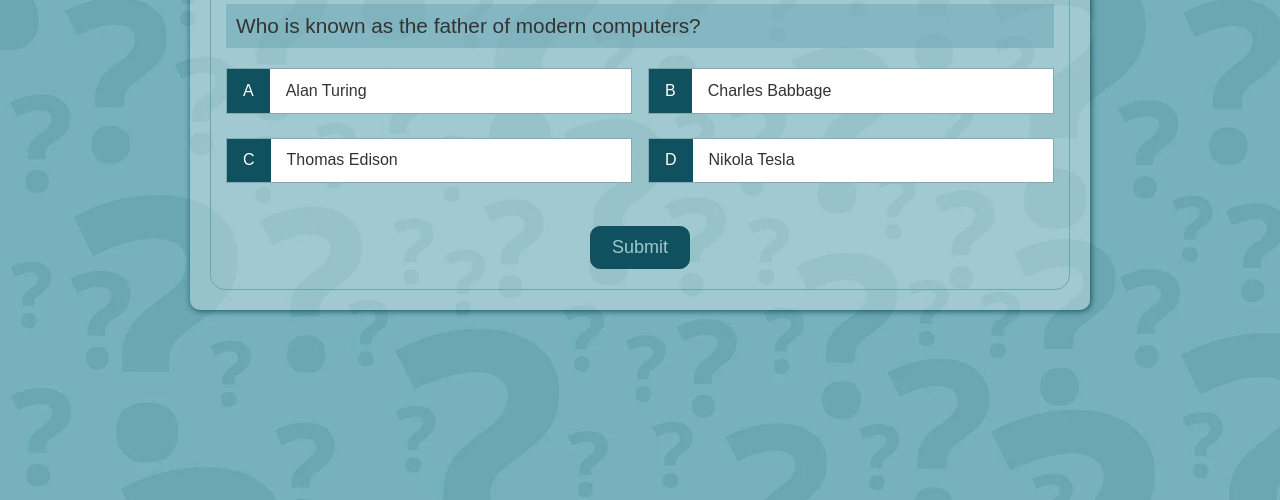
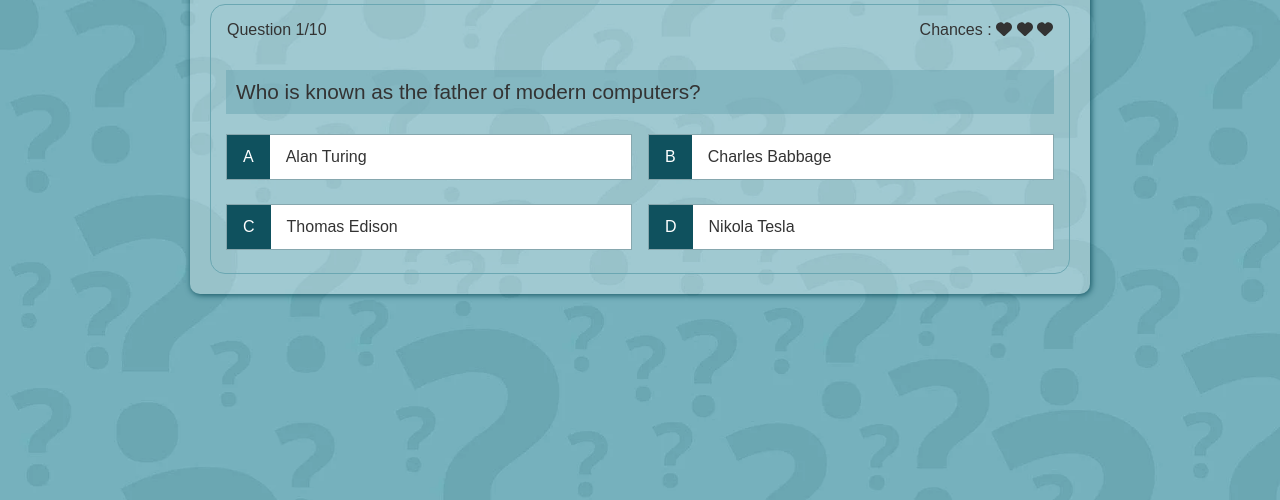
Before and after one commit to gehendrachy/quiz, a plain HTML site: page index.html in a window 1280 px wide. Shown: the part 300-800 px from the top of the page. Drawn offline with Linux system fonts and the light colour scheme; a web font is replaced by a local one.

Commit message:
JS Functionalities Added

```diff
--- a/index.html
+++ b/index.html
@@ -7,6 +7,7 @@
     <title>Document</title>
     <link rel="preconnect" href="https://fonts.googleapis.com">
     <link rel="preconnect" href="https://fonts.gstatic.com" crossorigin>
+    <link rel="stylesheet" href="https://cdnjs.cloudflare.com/ajax/libs/font-awesome/6.6.0/css/all.min.css" integrity="sha512-Kc323vGBEqzTmouAECnVceyQqyqdsSiqLQISBL29aUW4U/M7pSPA/gEUZQqv1cwx4OnYxTxve5UMg5GT6L4JJg==" crossorigin="anonymous" referrerpolicy="no-referrer" />
     <link
     href="https://fonts.googleapis.com/css2?family=Grey+Qo&family=Roboto:ital,wght@0,100;0,300;0,400;0,500;0,700;0,900;1,100;1,300;1,400;1,500;1,700;1,900&family=Source+Sans+3:ital,wght@0,200..900;1,200..900&display=swap"
     rel="stylesheet">
@@ -27,6 +28,15 @@
                 </div>
             </div>
             <div class="quiz-body">
+                <div class="quiz-overview">
+                    <p>Question 1/10</p>
+                    <p>
+                        Chances :
+                        <span id="chance-icons">
+
+                        </span>
+                    </p>
+                </div>
                 <div class="module" id="start-module">
                     <div class="quiz info">
                         <p>
@@ -57,30 +67,30 @@
                             Which planet is the hottest in our solar system?
                         </div>
                         <ul id="quiz-answers">
-                            <li class="answer-1">
+                            <!-- <li class="options border-red" data-value="Mercury">
                                 <span class="bullet">A</span>
                                 <span class="option">Mercury</span>
                             </li>
-                            <li class="answer-2">
+                            <li class="options border-green" data-value="Venus">
                                 <span class="bullet">B</span>
                                 <span class="option">Venus</span>
                             </li>
-                            <li class="answer-3">
+                            <li class="options" data-value="Mars">
                                 <span class="bullet">C</span>
                                 <span class="option">Mars</span>
                             </li>
-                            <li class="answer-4">
+                            <li class="options" data-value="Jupiter">
                                 <span class="bullet">D</span>
                                 <span class="option">Jupiter</span>
-                            </li>
+                            </li> -->
                         </ul>
                     </div>
 
-                    <div id="submit-module">
+                    <!-- <div id="submit-module">
                         <div class="quiz footer">
                             <button onclick="stopQuiz()">Submit</button>
                         </div>
-                    </div>
+                    </div> -->
                 </div>
 
             </div>
@@ -100,7 +110,6 @@
     </audio>
 </body>
 
-<script src="quiz.js">
-</script>
-
+<script src="quiz.js"></script>
+<script src="https://cdnjs.cloudflare.com/ajax/libs/font-awesome/6.6.0/js/all.min.js" integrity="sha512-6sSYJqDreZRZGkJ3b+YfdhB3MzmuP9R7X1QZ6g5aIXhRvR1Y/N/P47jmnkENm7YL3oqsmI6AK+V6AD99uWDnIw==" crossorigin="anonymous" referrerpolicy="no-referrer"></script>
 </html>
--- a/quiz.js
+++ b/quiz.js
@@ -1,18 +1,26 @@
-const QUIZ_TIME = 0;
-const QUIZ_QUESTION_POINTS = 1;
+const QUIZ_TIME_PER_QUESTION = 10;  // in seconds
+const QUIZ_QUESTION_POINT = 1;
 const PASS_PERCENT = 50;
+const BULLET_POINTS = ['A', 'B', 'C', 'D'];
+const MAX_QUESTIONS = 5;
+const TOTAL_CHANCES = 3;
 
 let quiz = [];
 let timer = 0;
+let score = 0;
+let questionAttemped = 0;
+let alreadyAnswered = false;
 let availableQuestions = [];
+let totalChances = 0;
 
 
 let timerAudio = document.getElementById('timerAudio');
 let cheerAudio = document.getElementById('cheerAudio');
 let booAudio = document.getElementById('booAudio');
+let chanceIconSpan = document.getElementById('chance-icons');
 // let quizBox = document.getElementById('quiz-box');
-let quizQuestion = document.getElementById('quiz-question');
-let options = document.querySelectorAll('.option');
+
+let options = document.querySelectorAll('.options');
 
 let questionAnswers = [];
 let currentQuestion = {};
@@ -44,33 +52,110 @@ function showModule(moduleId){
 showModule('quiz-module');
 
 const startQuiz = () => {
+    score = 0;
+    totalChances = TOTAL_CHANCES;
+
     showModule("quiz-module");
+    showChances(totalChances);
+
     availableQuestions = [...questionAnswers];
     // console.log(availableQuestions);
     getNewQuestion();
 }
 
 const getNewQuestion = () => {
-    if(availableQuestions.length == 0){
+
+    if(availableQuestions.length == 0 || questionAttemped >= MAX_QUESTIONS || totalChances <= 0){
         console.log('end');
         return;
     }
+
+    timer = QUIZ_TIME_PER_QUESTION;
+
+    let quizQuestion = document.getElementById('quiz-question');
+    let quizAnswersUL = document.getElementById('quiz-answers');
+    quizAnswersUL.innerHTML = "";
+
 
     let questionIndex = Math.floor(Math.random() * availableQuestions.length);
     currentQuestion = availableQuestions[questionIndex];
 
     quizQuestion.innerHTML = currentQuestion['question'];
 
-    for (const answerIndex in options) {
-        options[answerIndex].innerHTML = currentQuestion['options'][answerIndex];
+    const quizOptions = currentQuestion['options'];
+    alreadyAnswered = false;
+
+    for (const answerIndex in quizOptions) {
+
+        optionValue = currentQuestion['options'][answerIndex];
+
+        const optionList = document.createElement('li');
+        optionList.classList.add('options');
+        optionList.setAttribute('data-value', optionValue);
+        optionList.setAttribute('onclick', 'checkAnswer(this)');
+
+
+        const bulletSpan = document.createElement('span');
+        bulletSpan.classList.add('bullet');
+        bulletSpan.innerHTML = BULLET_POINTS[answerIndex];
+        optionList.append(bulletSpan);
+
+        const optionSpan = document.createElement('span');
+        optionSpan.classList.add('option');
+        optionSpan.innerHTML = optionValue;
+        optionList.append(optionSpan);
+
+        // console.log(optionList);
+        // let optionSpan = options[answerIndex].querySelector('span.option');
+        // optionSpan.innerHTML = ;
+        quizAnswersUL.append(optionList);
+
+
     }
+
+    // console.log(availableQuestions);
+    // console.log("================================= index = " + questionIndex);
+    availableQuestions.splice(questionIndex, 1);
+    questionAttemped++;
+    // console.log("questions attemped = " + questionAttemped);
 
 }
 
-options.forEach((option) => {
-    option.addEventListener('click', (c) => {
-        let selectedOption = c.target;
-        // console.log(selectedOption.innerHTML);
-        if(selectedOption.innerHTML == currentQuestion['answer']){}
-    });
-});
+function checkAnswer(option){
+
+    if(alreadyAnswered) {
+        return;
+    }
+
+    alreadyAnswered = true;
+    let selectedOption = option.getAttribute('data-value');
+    let resultClass =  selectedOption == currentQuestion['answer'] ? 'border-green' : 'border-red';
+    option.classList.add(resultClass);
+
+    if(selectedOption == currentQuestion['answer']){
+        score += QUIZ_QUESTION_POINT;
+
+        // console.log(score);
+    }else{
+        totalChances -= 1;
+        if(totalChances <= 0) alert('Game Over');
+        showChances(totalChances);
+    }
+
+    setTimeout(() => {
+        option.classList.remove(resultClass);
+        getNewQuestion();
+    }, 700);
+}
+
+function showChances(number){
+    console.log(number);
+    chanceIconSpan.innerHTML = "";
+    let icons = '';
+
+    for(i=0; i<number; i++){
+        icons += '<i class="fa-solid fa-heart"></i> ';
+    }
+
+    chanceIconSpan.innerHTML = icons;
+}
--- a/style.css
+++ b/style.css
@@ -160,10 +160,18 @@ ul.quiz {
 
         li:hover {
             cursor: pointer;
-      box-shadow: 0 0.8rem 1.8rem 0 rgba(86, 185, 235, 0.5);
-      transform: translateY(-0.1rem);
-      transition: transform 400ms;
-          }
+            box-shadow: 0 0.8rem 1.8rem 0 rgba(86, 185, 235, 0.5);
+            transform: translateY(-0.1rem);
+            transition: transform 400ms;
+        }
+
+        li.border-green{
+            border: 2px green solid;
+        }
+
+        li.border-red{
+            border: 2px red solid;
+        }
     }
 
 
@@ -256,3 +264,11 @@ ul.quiz {
         }
     }
 }
+
+
+.quiz-overview{
+    width: 100%;
+    display: flex;
+    justify-content: space-between;
+    padding: 1rem;
+}
```
